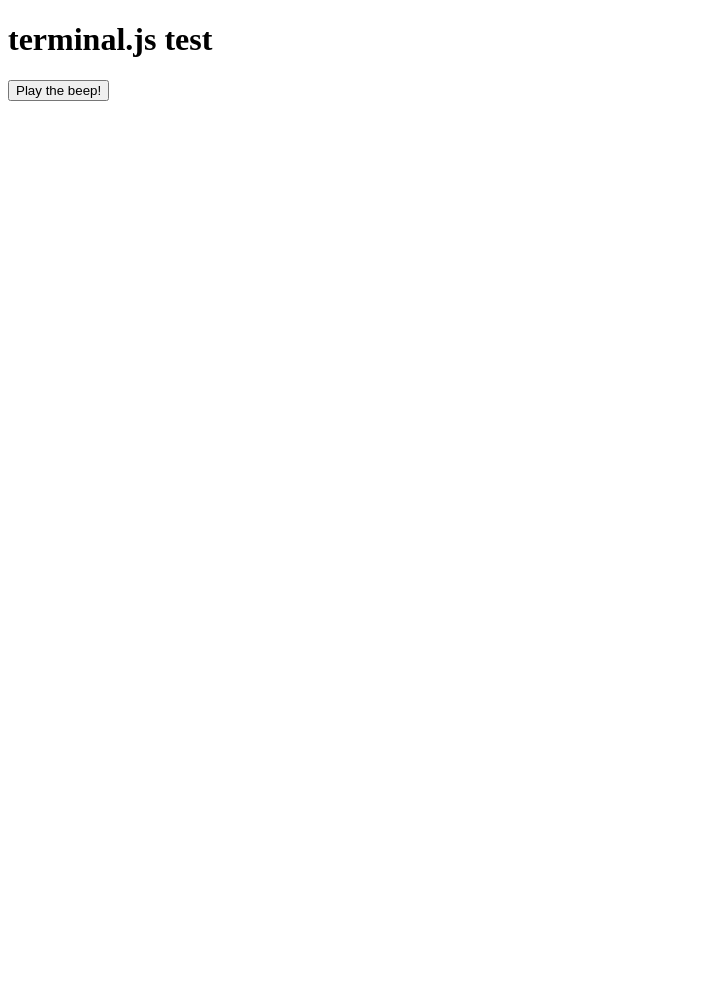
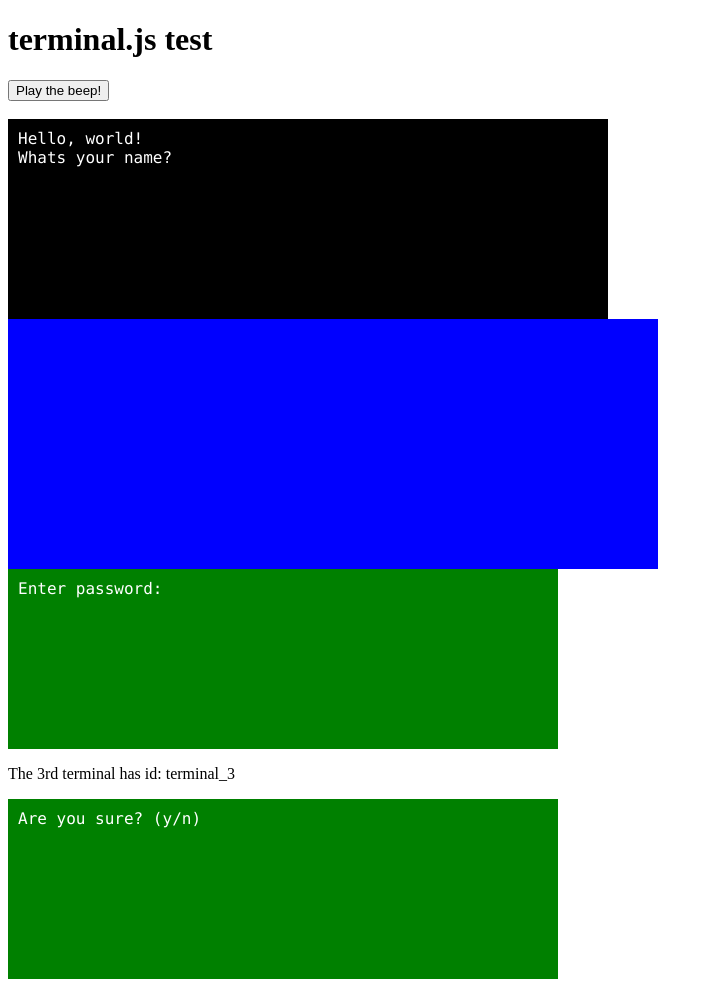
Before and after one commit to eosterberg/terminaljs, a plain HTML site: page test.html in a window 1280 px wide. Shown: the whole page, without its empty margins (0-713 px from the left). Before the commit the page ends 800 px from the top, so only its background shows below. Drawn offline with Linux system fonts and the light colour scheme.

Commit message:
v0.2.5 (20210429°0931)

```diff
--- a/test.html
+++ b/test.html
@@ -12,35 +12,62 @@
 
    <button onclick="t1.beep()">Play the beep!</button> <br> <br>
 
-   <script> var t1 = new Terminal(); t1.setHeight("200px");
-t1.setWidth('600px'); document.body.appendChild(t1.html);
+   <script>
 
-      var t2 = new Terminal(); t2.setHeight("250px"); t2.setWidth('650px');
-t2.setBackgroundColor('blue'); t2.blinkingCursor(false);
-document.body.appendChild(t2.html);
+      var t1 = new Terminal();
+      t1.setHeight("200px");
+      t1.setWidth('600px');
+      document.body.appendChild(t1.html);
 
-      t1.print('Hello, world!'); t1.input('Whats your name?', function (input) {
-t1.print('Welcome, ' + input);
+      var t2 = new Terminal();
+      t2.setHeight("250px");
+      t2.setWidth('650px');
+      t2.setBackgroundColor('blue');
+      t2.blinkingCursor(false);
+      document.body.appendChild(t2.html);
 
-         t2.sleep(1000, function () { t2.print('Hello again!'); t2.input('Whats
-your name again?', function (input) { t2.print('Welcome again, ' + input); });
-}); });
+      t1.print('Hello, world!');
 
-      var t3 = new Terminal('terminal_3'); t3.setHeight("180px");
-t3.setWidth('550px'); t3.setBackgroundColor('green');
-document.body.appendChild(t3.html); t3.password('Enter password:', function
-(password) { t3.print('Your password is: ' + password); });
+      t1.input ( 'Whats your name?', function (input)
+                  {
+                     t1.print('Welcome, ' + input);
+                     t2.sleep(1000, function ()
+                     {
+                          t2.print('Hello again!');
+                          t2.input('Whats your name again?', function (input)
+                          {
+                             t2.print('Welcome again, ' + input);
+                          });
+                     });
+                  });
 
-      var paragraph = document.createElement("p"); var t3bySelector =
-document.querySelector("#terminal_3"); paragraph.innerHTML = t3bySelector &&
-t3bySelector.id ? 'The 3rd terminal has id: ' + t3bySelector.id : 'Assigning an
-id at initialization doesnt semm to work!' ;
-document.body.appendChild(paragraph);
+      var t3 = new Terminal('terminal_3');
+      t3.setHeight("180px");
+      t3.setWidth('550px');
+      t3.setBackgroundColor('green');
+      document.body.appendChild(t3.html);
+      t3.password('Enter password:', function (password)
+                        {
+                           t3.print('Your password is: ' + password);
+                        });
 
-      var t4 = new Terminal('terminal_3'); t4.setHeight("180px");
-t4.setWidth('550px'); t4.setBackgroundColor('green');
-document.body.appendChild(t4.html); t4.confirm('Are you sure?', function
-(didConfirm) { t4.print(didConfirm ? 'OK' : 'Why not?'); });
+      var paragraph = document.createElement("p");
+      var t3bySelector = document.querySelector("#terminal_3");
+      paragraph.innerHTML = t3bySelector && t3bySelector.id
+                           ? 'The 3rd terminal has id: ' + t3bySelector.id
+                            : 'Assigning an id at initialization doesnt semm to work!'
+                            ;
+      document.body.appendChild(paragraph);
+
+      var t4 = new Terminal('terminal_3');
+      t4.setHeight("180px");
+      t4.setWidth('550px');
+      t4.setBackgroundColor('green');
+      document.body.appendChild(t4.html);
+      t4.confirm('Are you sure?', function (didConfirm)
+                   {
+                      t4.print(didConfirm ? 'OK' : 'Why not?');
+                   });
 
    </script>
 
```
Also changed, not shown: terminal.js (+9 -7 lines), changelog.txt (added), terminal.min.js, 2 other files.
